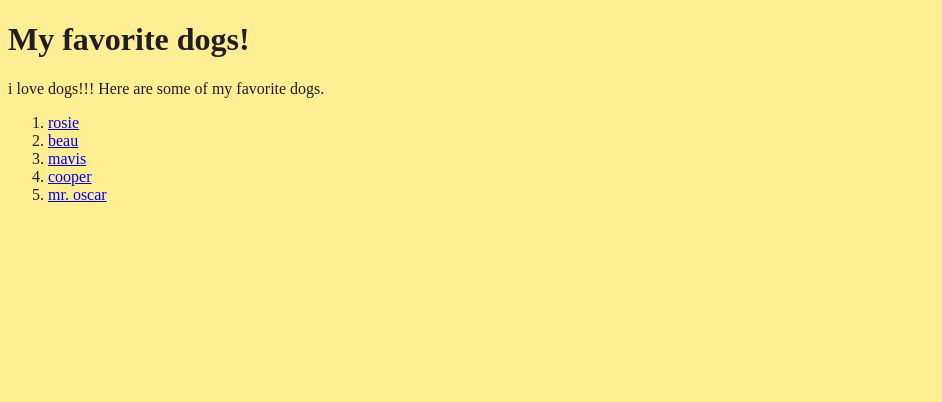
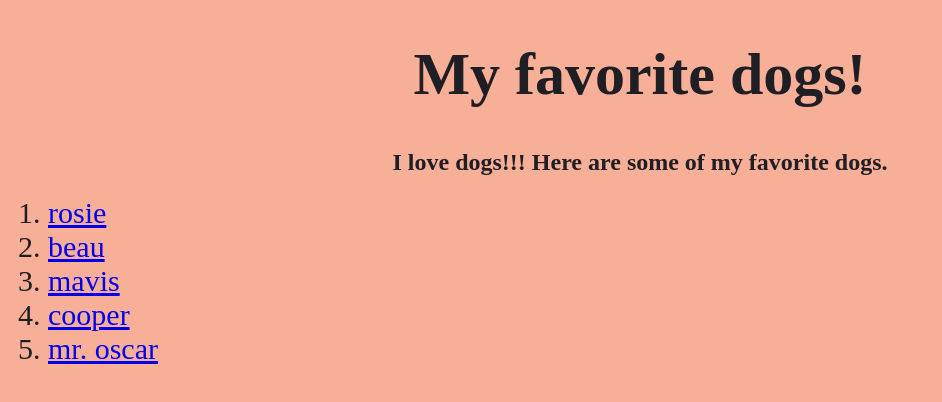
Before and after one commit to addison-h22/addison-h22.github.io, a plain HTML site: page index.html in a window 1280 px wide. Shown: the whole page, without its empty margins (0-942 px from the left). Drawn offline with Linux system fonts and the light colour scheme.

Commit message:
Add files via upload

```diff
--- a/index.html
+++ b/index.html
@@ -5,8 +5,9 @@
 		<link href="style.css" type="text/css" rel="stylesheet" />
 	</head>
 	<body>
-		<h1>My favorite dogs!</h1>
-		<p> i love dogs!!! Here are some of my favorite dogs. </p>
+		<center><h1>My favorite dogs!</h1></center>
+		<center><h2> I love dogs!!! Here are some of my favorite dogs. </h2></center>
+
 
 		<ol>
 			<li> <a href="rosie.html">rosie</a></li>
@@ -17,5 +18,6 @@
 			<ol>
 
 
+
 			</body>
 			</html>
--- a/style.css
+++ b/style.css
@@ -1,7 +1,37 @@
 body {
-background-color: #FFEE93;
+background-color: #F7AF97;
 
 color: #1E1E24;
 
 
 }
+
+
+p {
+	font-size: 30px;
+}
+
+
+
+
+
+
+h1 {
+
+	font-size: 60px;
+}
+
+li {
+
+	font-size: 30px;
+
+}
+a:li {
+	color: #778472;
+
+}
+
+a:visited {
+	color: #778472;
+
+}
```
Also changed, not shown: beau.html (+3 -0 lines), Screen Shot 2022-03-21 at 11.28.42 AM.png (added), beau1.jpeg (added), rosita.jpg.
